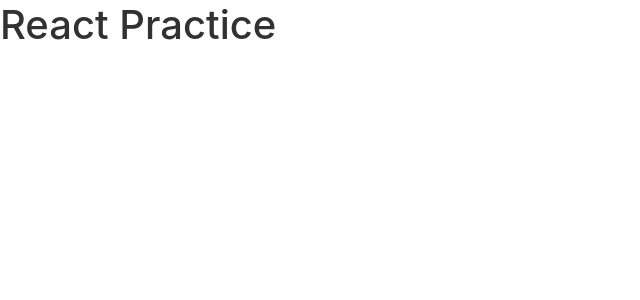
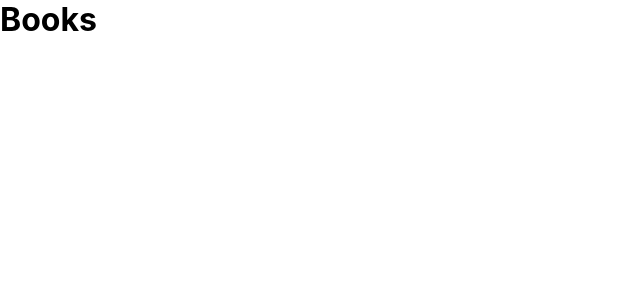
Before and after one commit to Officialibn1/Shawarmania, a React (Create React App) app: page /books in a window 1280 px wide. Shown: the top 300 px of the page, without its empty margins (0-640 px from the left). Built offline with nearby package versions, Linux system fonts and the light colour scheme.

Commit message:
Finessing my react-router-dom skills

```diff
--- a/package.json
+++ b/package.json
@@ -8,6 +8,7 @@
     "@testing-library/user-event": "^13.5.0",
     "react": "^18.2.0",
     "react-dom": "^18.2.0",
+    "react-router-dom": "^6.8.0",
     "react-scripts": "5.0.1",
     "styled-components": "^5.3.6",
     "web-vitals": "^2.1.4"
--- a/src/App.js
+++ b/src/App.js
@@ -1,11 +1,14 @@
-
+import { Route, Routes } from "react-router-dom";
+import Home from './Components/Home';
+import Book from './Components/Book';
 function App() {
 
 
   return (
-    <div className="App">
-      <h1 className="H1">React Practice</h1>
-    </div>
+    <Routes>
+      <Route path='/' element={<Home />} />
+      <Route path="/books" element={<Book />} />
+    </Routes>
   );
 }
 
--- /dev/null
+++ b/src/Components/Book.js
@@ -0,0 +1,11 @@
+import React from 'react';
+
+const Book = () => {
+    return (
+        <h1>
+           Books
+        </h1>
+    );
+}
+
+export default Book;
--- /dev/null
+++ b/src/Components/Home.js
@@ -0,0 +1,11 @@
+import React from 'react';
+
+const Home = () => {
+    return (
+        <h1>
+           Home
+        </h1>
+    );
+}
+
+export default Home;
--- a/src/index.js
+++ b/src/index.js
@@ -3,12 +3,15 @@ import ReactDOM from 'react-dom/client';
 import './index.css';
 import App from './App';
 import reportWebVitals from './reportWebVitals';
+import { BrowserRouter } from 'react-router-dom';
 
 const root = ReactDOM.createRoot(document.getElementById('root'));
 root.render(
-  <React.StrictMode>
-    <App />
-  </React.StrictMode>
+  <BrowserRouter>
+    <React.StrictMode>
+      <App />
+    </React.StrictMode>
+  </BrowserRouter>
 );
 
 
```
Also changed, not shown: src/Components/About.js (added, +11 -0 lines), src/Components/BookList.js (added, +11 -0 lines), src/Components/Contact.js (added, +11 -0 lines), src/Components/NewBook.js (added, +11 -0 lines), src/Components/NotFound.js (added, +11 -0 lines), 1 other file (tests, documents, lock files or other folders).
